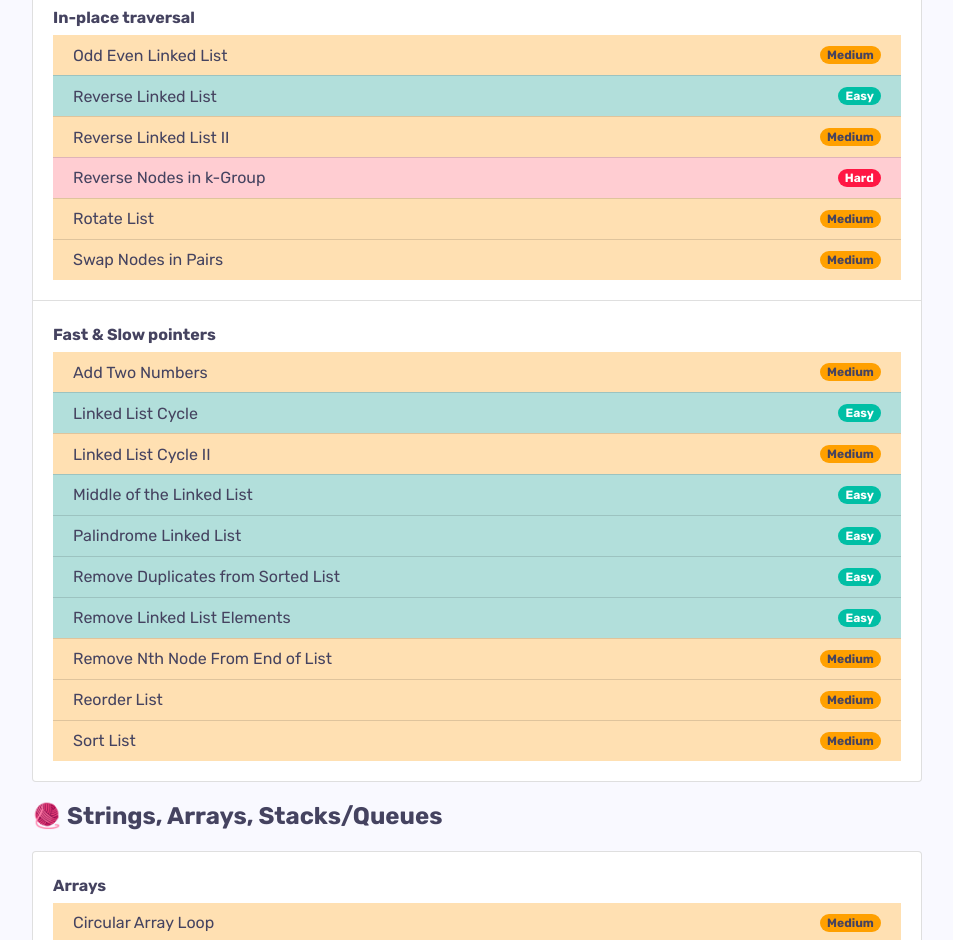
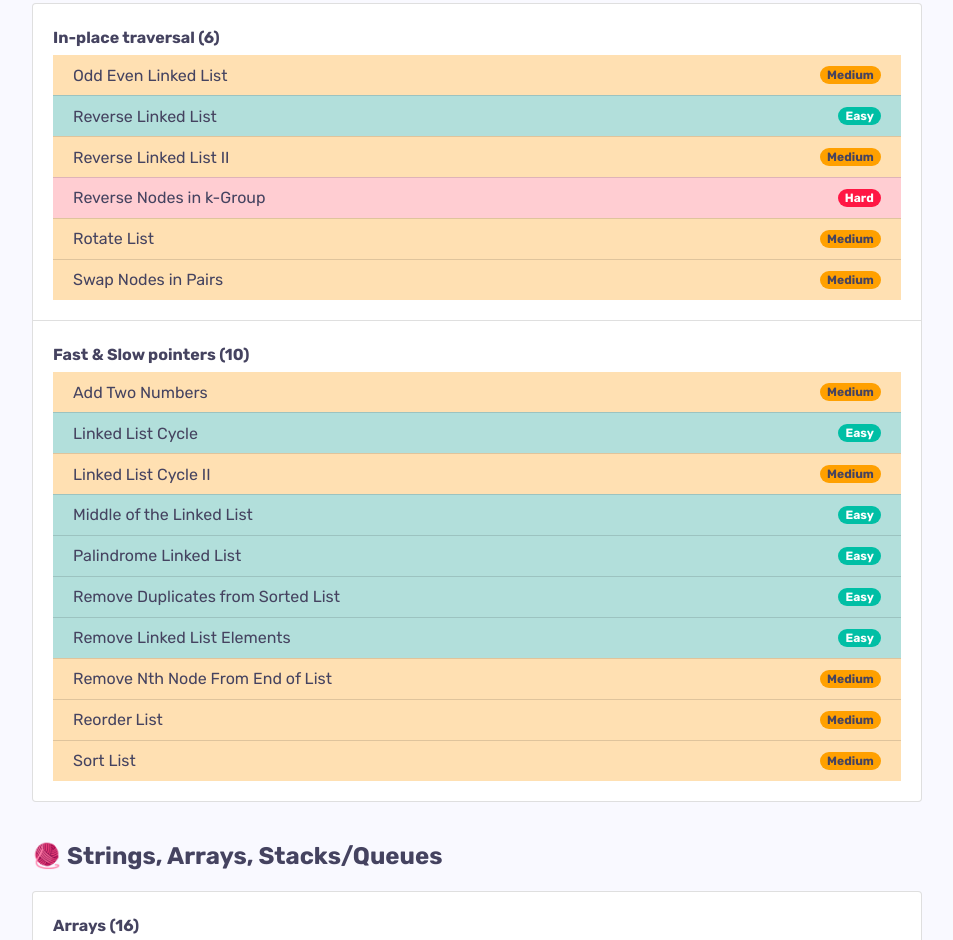
Before and after one commit to patilatharva/patilatharva.github.io, a plain HTML site: page leetcode/index.html in a window 1280 px wide. Shown: the part 179-1119 px from the top of the page, without its empty margins (163-1116 px from the left). Drawn offline with nearby package versions, Linux system fonts and the light colour scheme.

Commit message:
show no. of problems

```diff
--- a/css/style.css
+++ b/css/style.css
@@ -937,6 +937,10 @@ select.portfolio-filter-mobile {
 	padding-bottom: 1.25rem!important;
 }
 
+#parent h3 {
+	margin-top: 40px
+}
+
 a:hover .problem-name {
 	text-decoration: underline;
 }
--- a/leetcode/get_leetcode.js
+++ b/leetcode/get_leetcode.js
@@ -1,4 +1,3 @@
-var data;
 const createSection = (topics) => {
 	var section = $('<div/>',{
 						'class': 'list-group',
@@ -9,7 +8,7 @@ const createSection = (topics) => {
 							'class': 'list-group-item  flex-column align-items-start subsection',
 						});
 
-		subsection.append(`<div><h6 class="mb-2 mt-1 subtopic-title">${subtopic.title}</h6></div>`);
+		subsection.append(`<div><h6 class="mb-2 mt-1 subtopic-title">${subtopic.title} (${subtopic.problems.length})</h6></div>`);
 
 		var problems = $('<div/>');
 		var list = $('<ul/>',{
@@ -61,6 +60,8 @@ const createSection = (topics) => {
 	return section;
 }
 
+var data;
+
 $.getJSON('problems.json', function(data) {
 	data.forEach(function(topic) {
 		$("#parent").append(`<h3>${topic.topic}</h3>`)
```
